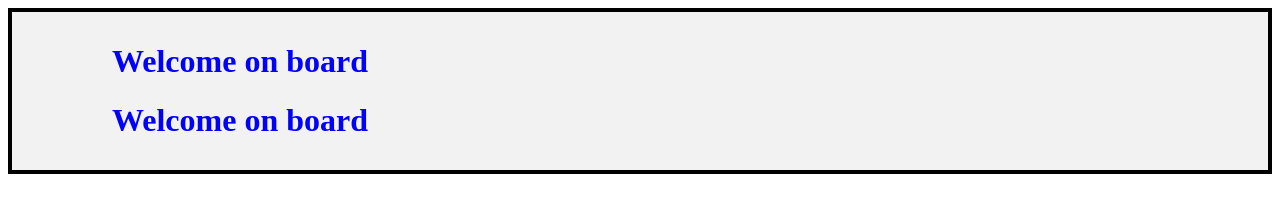
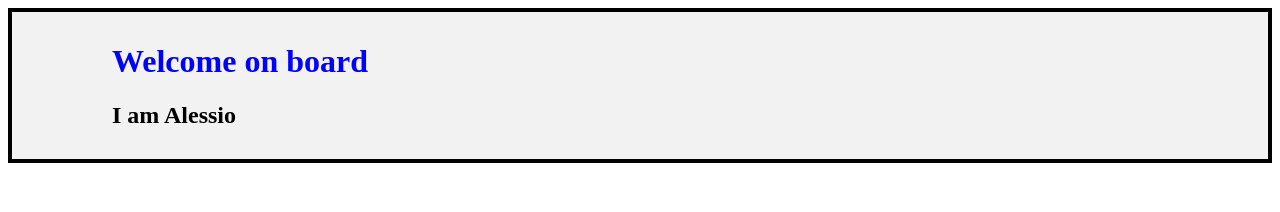
Before and after one commit to Aleca120/Aleca120.github.io, a plain HTML site: page index.html in a window 1280 px wide. Drawn offline with Linux system fonts and the light colour scheme.

Commit message:
Update index.html

```diff
--- a/index.html
+++ b/index.html
@@ -3,9 +3,9 @@
     <h1>
       Welcome on board
     </h1>
-    <h1>
-      Welcome on board
-    </h1>
+    <h2>
+      I am Alessio
+    </h2>
   </div>
   <style type="text/css">
     div.heading h1 {
```
